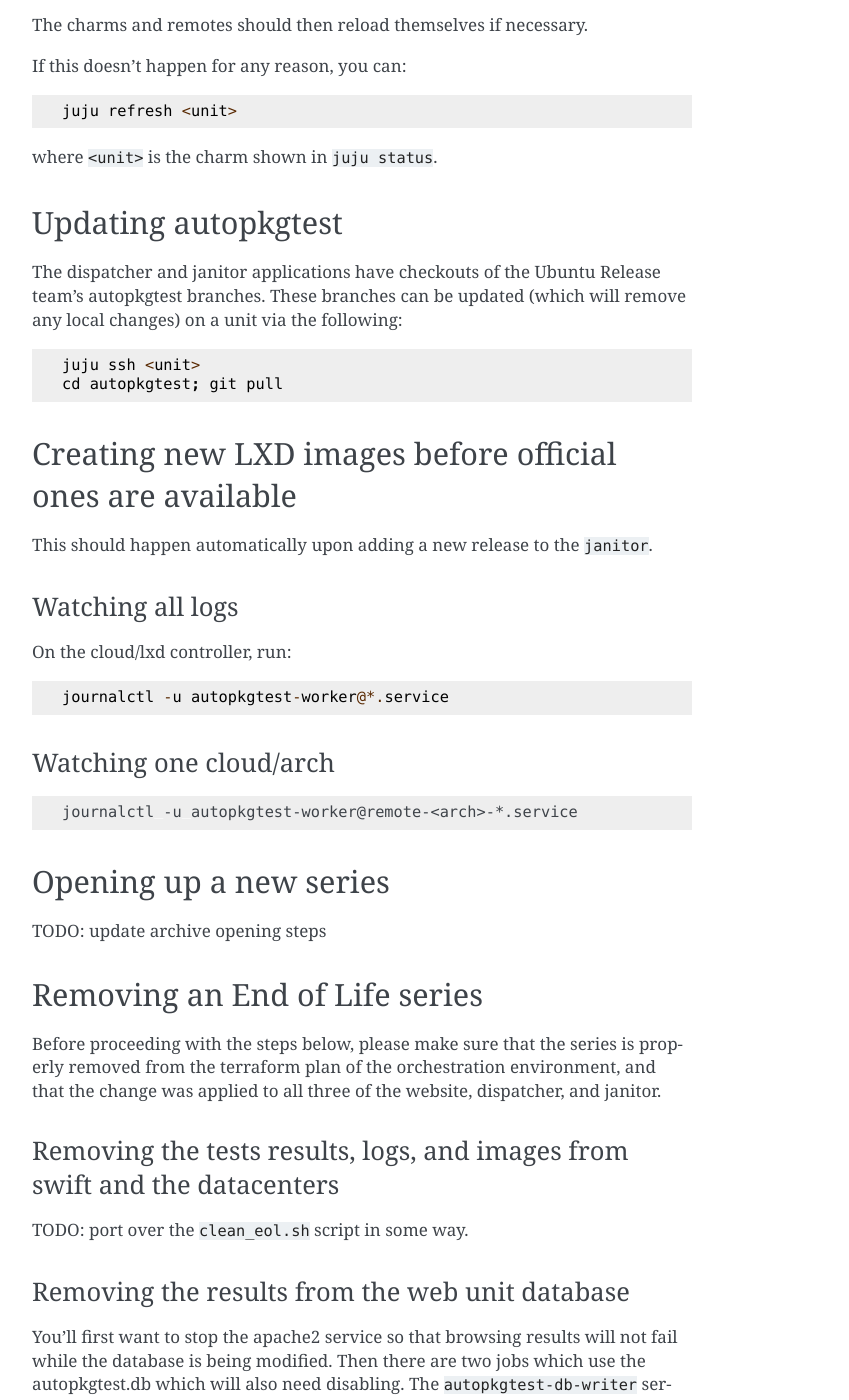
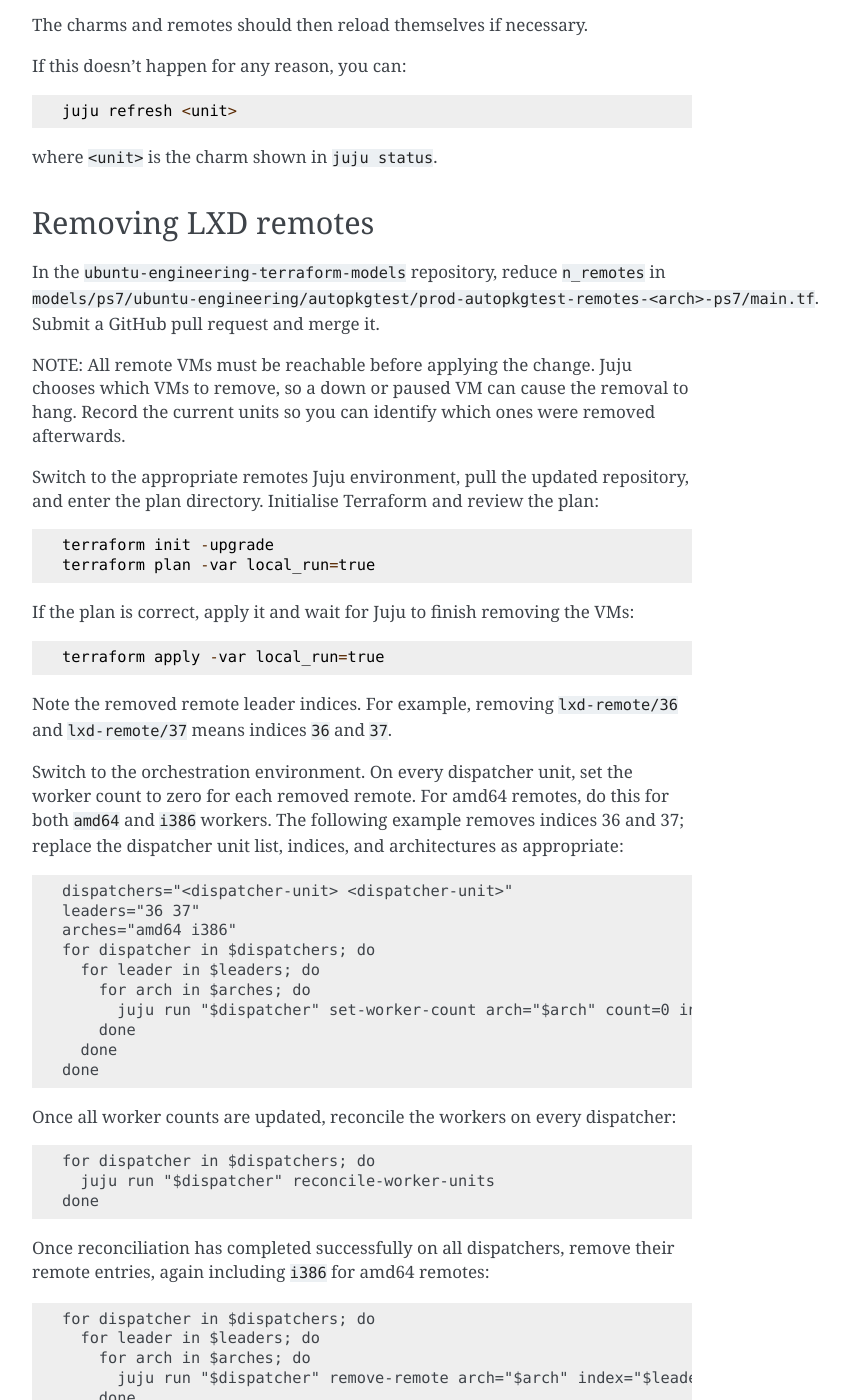
Before and after one commit to canonical/ubuntu-autopkgtest-operators, a Sphinx documentation site: the page built from docs/administration.rst, in a window 1280 px wide and 1400 px high, scrolled down 1836 px. Shown: the whole window, without its empty margins (388-1237 px from the left). Built offline with Sphinx 7.4.7, drawn with Linux system fonts in a browser that asks for light colours; some of the changed text lies outside the part shown.

Commit message:
administration.rst: add a remote removal doc

```diff
--- a/docs/administration.rst
+++ b/docs/administration.rst
@@ -84,6 +84,73 @@ If this doesn't happen for any reason, you can::
   juju refresh <unit>
 
 where ``<unit>`` is the charm shown in ``juju status``.
+
+Removing LXD remotes
+--------------------
+
+In the ``ubuntu-engineering-terraform-models`` repository, reduce ``n_remotes`` in
+``models/ps7/ubuntu-engineering/autopkgtest/prod-autopkgtest-remotes-<arch>-ps7/main.tf``.
+Submit a GitHub pull request and merge it.
+
+NOTE: All remote VMs must be reachable before applying the change. Juju chooses
+which VMs to remove, so a down or paused VM can cause the removal to hang.
+Record the current units so you can identify which ones were removed afterwards.
+
+Switch to the appropriate remotes Juju environment, pull the updated repository,
+and enter the plan directory. Initialise Terraform and review the plan::
+
+  terraform init -upgrade
+  terraform plan -var local_run=true
+
+If the plan is correct, apply it and wait for Juju to finish removing the VMs::
+
+  terraform apply -var local_run=true
+
+Note the removed remote leader indices. For example, removing ``lxd-remote/36``
+and ``lxd-remote/37`` means indices ``36`` and ``37``.
+
+Switch to the orchestration environment. On every dispatcher unit, set the worker
+count to zero for each removed remote. For amd64 remotes, do this for both
+``amd64`` and ``i386`` workers. The following example removes indices 36 and 37;
+replace the dispatcher unit list, indices, and architectures as appropriate::
+
+  dispatchers="<dispatcher-unit> <dispatcher-unit>"
+  leaders="36 37"
+  arches="amd64 i386"
+  for dispatcher in $dispatchers; do
+    for leader in $leaders; do
+      for arch in $arches; do
+        juju run "$dispatcher" set-worker-count arch="$arch" count=0 index="$leader"
+      done
+    done
+  done
+
+Once all worker counts are updated, reconcile the workers on every dispatcher::
+
+  for dispatcher in $dispatchers; do
+    juju run "$dispatcher" reconcile-worker-units
+  done
+
+Once reconciliation has completed successfully on all dispatchers, remove their
+remote entries, again including ``i386`` for amd64 remotes::
+
+  for dispatcher in $dispatchers; do
+    for leader in $leaders; do
+      for arch in $arches; do
+        juju run "$dispatcher" remove-remote arch="$arch" index="$leader"
+      done
+    done
+  done
+
+After all dispatcher actions have succeeded, remove the remotes from the single
+janitor unit. The janitor manages LXD hosts rather than per-architecture worker
+remotes, so for amd64 only use ``arch=amd64``, not ``arch=i386``::
+
+  for leader in $leaders; do
+    juju run janitor/leader remove-remote arch=amd64 index="$leader"
+  done
+
+For other architectures, replace ``amd64`` with the remote architecture.
 
 Updating autopkgtest
 ---------------------------------
```
